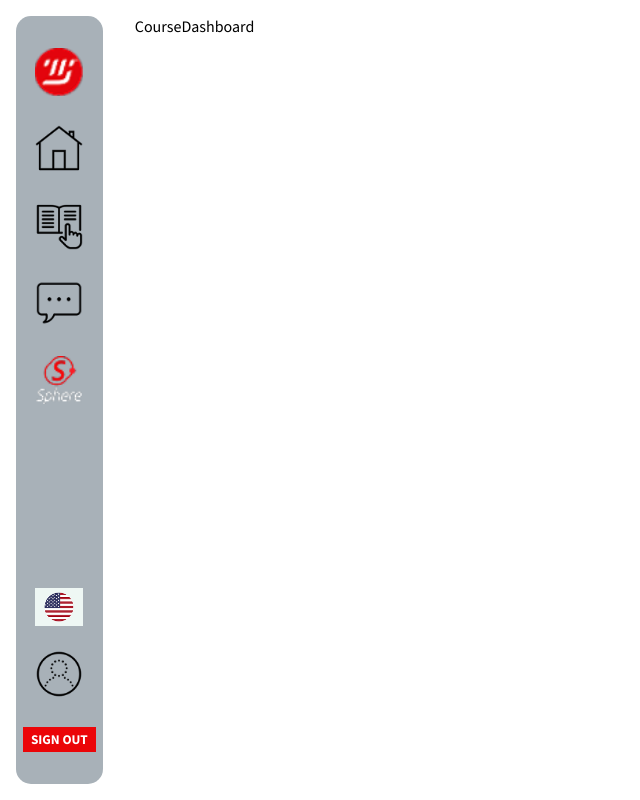
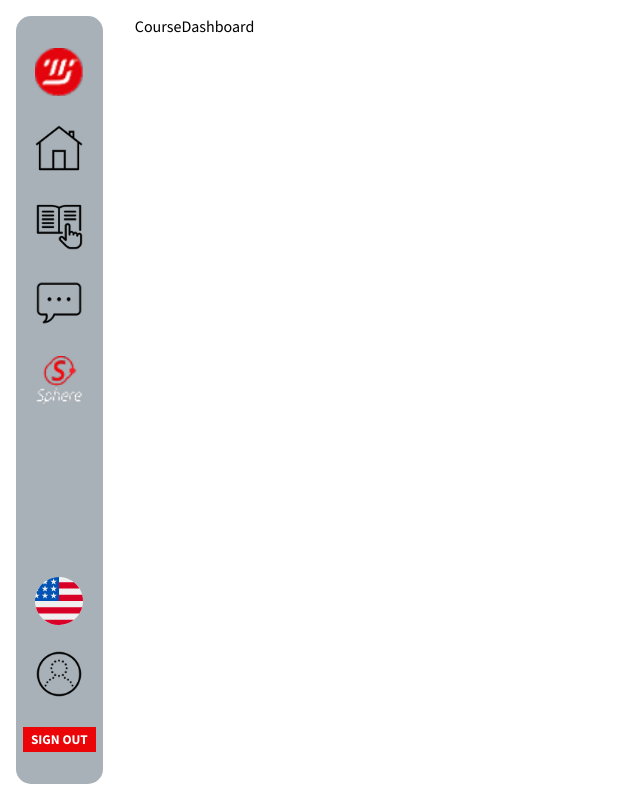
Before and after one commit to lindanguyen2211/mj-academy, a React (Vite) app in the folder frontend/: page /courses in a window 1280 px wide. Shown: the whole page, without its empty margins (0-640 px from the left). Built offline with nearby package versions, Linux system fonts and the light colour scheme.

Commit message:
chore: change us img to svg

```diff
--- a/frontend/src/components/Sidebar.jsx
+++ b/frontend/src/components/Sidebar.jsx
@@ -31,7 +31,34 @@ const Sidebar = () => {
             </div>
             <div className="bottom">
                 {/* pop up to change default language */}
-                <img src={usaFlag} alt="Change Language" className='icons' />
+        <svg
+          width="50"
+          height="50"
+          fill="none"
+          xmlns="http://www.w3.org/2000/svg"
+          viewBox="0 0 24 24"
+          className="icons"
+        >
+          <g clip-path="url(#US_svg__a)">
+            <path
+              d="M12 24c6.627 0 12-5.373 12-12S18.627 0 12 0 0 5.373 0 12s5.373 12 12 12Z"
+              fill="#F0F0F0"
+            />
+            <path
+              d="M11.477 12H24a12.01 12.01 0 0 0-.413-3.13H11.478V12Zm0-6.262h10.761a12.064 12.064 0 0 0-2.769-3.13h-7.992v3.13ZM12 24c2.824 0 5.42-.976 7.47-2.609H4.53A11.948 11.948 0 0 0 12 24ZM1.761 18.26h20.477a11.93 11.93 0 0 0 1.348-3.13H.413c.3 1.116.758 2.167 1.348 3.13Z"
+              fill="#D80027"
+            />
+            <path
+              d="M5.559 1.874h1.093l-1.017.739.389 1.196-1.018-.74-1.017.74.336-1.033c-.896.746-1.68 1.62-2.328 2.594h.35l-.647.47c-.1.168-.197.34-.29.513l.31.951-.578-.419C1 7.19.868 7.5.75 7.817l.34 1.048h1.258l-1.017.74.388 1.195-1.017-.739-.61.443C.033 10.994 0 11.494 0 12h12V0C9.63 0 7.42.688 5.559 1.874Zm.465 8.926-1.018-.739-1.017.739.389-1.196-1.017-.739h1.257l.388-1.195.389 1.195h1.257l-1.017.74.389 1.195Zm-.389-4.691.389 1.195-1.018-.739-1.017.74.389-1.196-1.017-.74h1.257l.388-1.195.389 1.196h1.257l-1.017.739Zm4.693 4.691-1.017-.739-1.017.739.388-1.196-1.017-.739h1.257l.389-1.195.388 1.195h1.258l-1.018.74.389 1.195Zm-.389-4.691.389 1.195-1.017-.739-1.017.74.388-1.196-1.017-.74h1.257l.389-1.195.388 1.196h1.258l-1.018.739Zm0-3.496.389 1.196-1.017-.74-1.017.74.388-1.196-1.017-.739h1.257L9.311.678l.388 1.196h1.258l-1.018.739Z"
+              fill="#0052B4"
+            />
+          </g>
+          <defs>
+            <clipPath id="US_svg__a">
+              <path fill="#fff" d="M0 0h24v24H0z" />
+            </clipPath>
+          </defs>
+        </svg>
                 <Link to="/dashboard">
                     <img src={profileIcon} alt="User Profile" className='icons' />
                 </Link>
```
